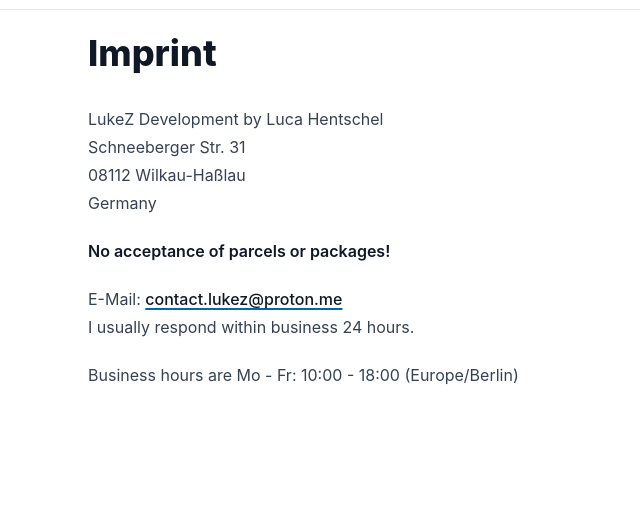
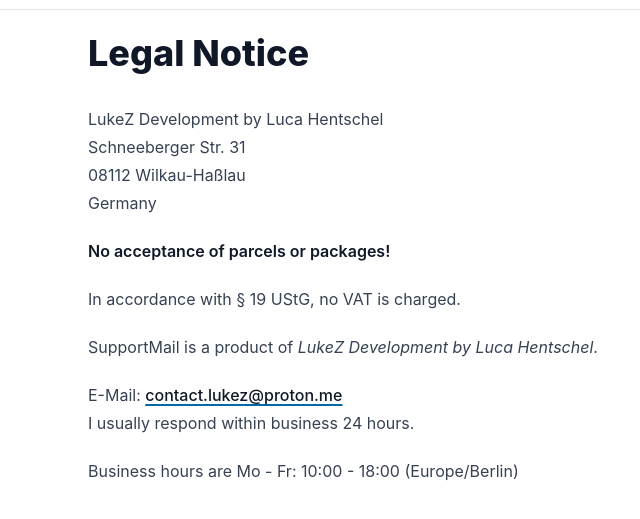
Before and after one commit to supportmailapp/legal, an Astro site: page /imprint in a window 1280 px wide. Shown: the part 35-554 px from the top of the page, without its empty margins (0-640 px from the left). Built offline with nearby package versions, Linux system fonts and the light colour scheme; Astro itself is replaced by a stand-in of ours.

Commit message:
Update legal notice

```diff
--- a/src/content/legal/imprint/index.md
+++ b/src/content/legal/imprint/index.md
@@ -1,9 +1,9 @@
 ---
-title: Imprint
+title: Legal Notice
 effectiveDate: 2026-07-04
 ---
 
-# Imprint
+# Legal Notice
 
 LukeZ Development by Luca Hentschel
 Schneeberger Str. 31
@@ -12,6 +12,10 @@ Germany
 
 **No acceptance of parcels or packages!**
 
+In accordance with § 19 UStG, no VAT is charged.
+
+SupportMail is a product of _LukeZ Development by Luca Hentschel_.
+
 E-Mail: [contact.lukez@proton.me](mailto:contact.lukez@proton.me)
 I usually respond within business 24 hours.
 
```
